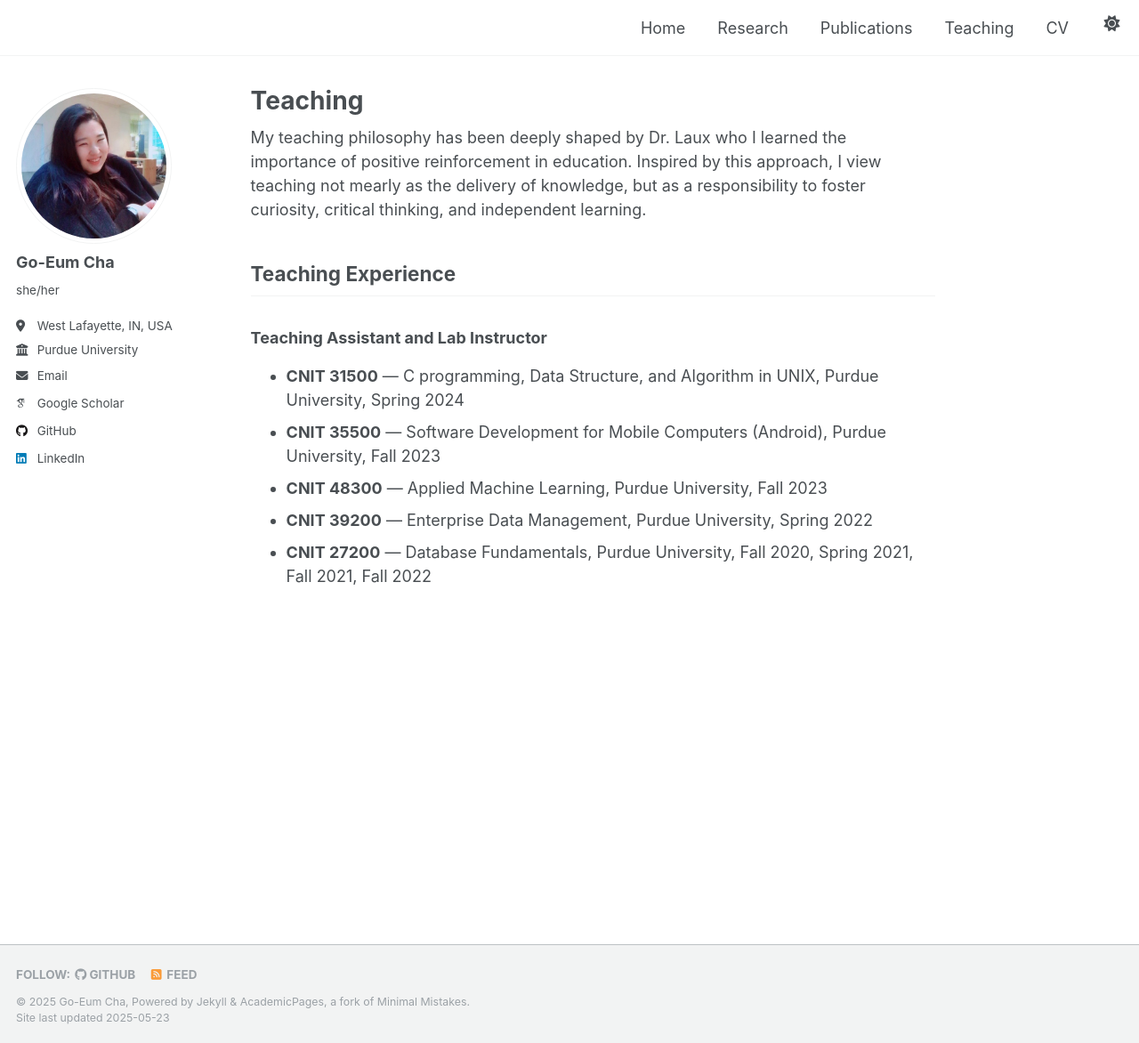
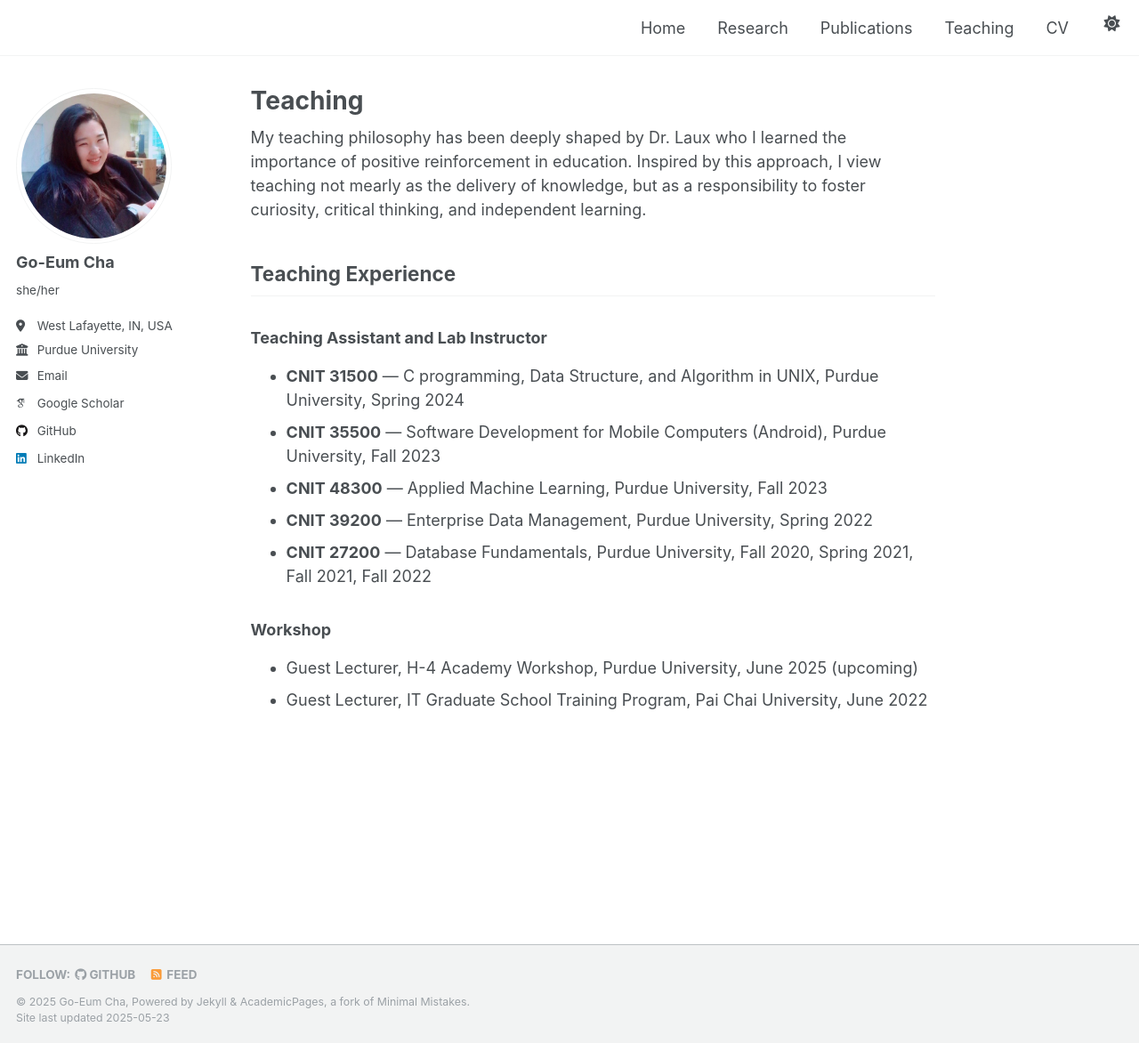
Before and after one commit to chagom/chagom.github.io, a Jekyll site: the page built from _pages/teaching.md, in a window 1280 px wide and 1172 px high. Shown: the whole window at 89% size. Built offline with Jekyll 4.4.1, drawn with Linux system fonts in a browser that asks for light colours; some web fonts are replaced.

Commit message:
workshop updated

```diff
--- a/_pages/teaching.md
+++ b/_pages/teaching.md
@@ -16,3 +16,8 @@ My teaching philosophy has been deeply shaped by Dr. Laux who I learned the impo
 * **CNIT 48300** — Applied Machine Learning, Purdue University, Fall 2023
 * **CNIT 39200** — Enterprise Data Management, Purdue University, Spring 2022
 * **CNIT 27200** — Database Fundamentals, Purdue University, Fall 2020, Spring 2021, Fall 2021, Fall 2022
+
+### Workshop
+
+* Guest Lecturer, H-4 Academy Workshop, Purdue University, June 2025 (upcoming)
+* Guest Lecturer, IT Graduate School Training Program, Pai Chai University, June 2022
```
Also changed, not shown: _pages/cv.md (+1 -1 lines).
